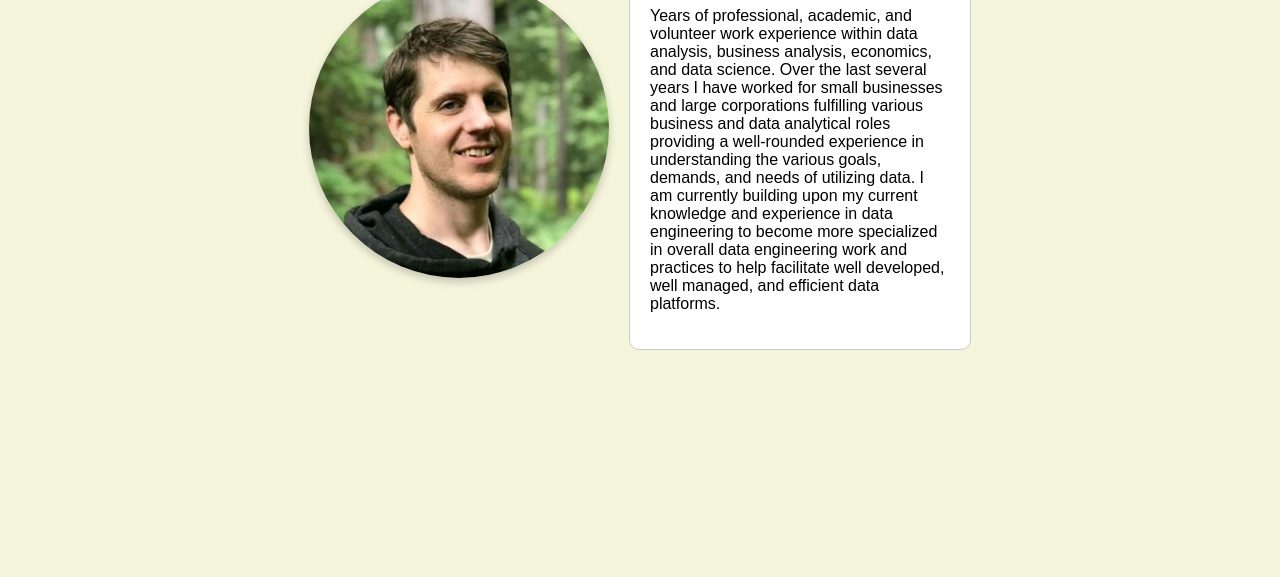
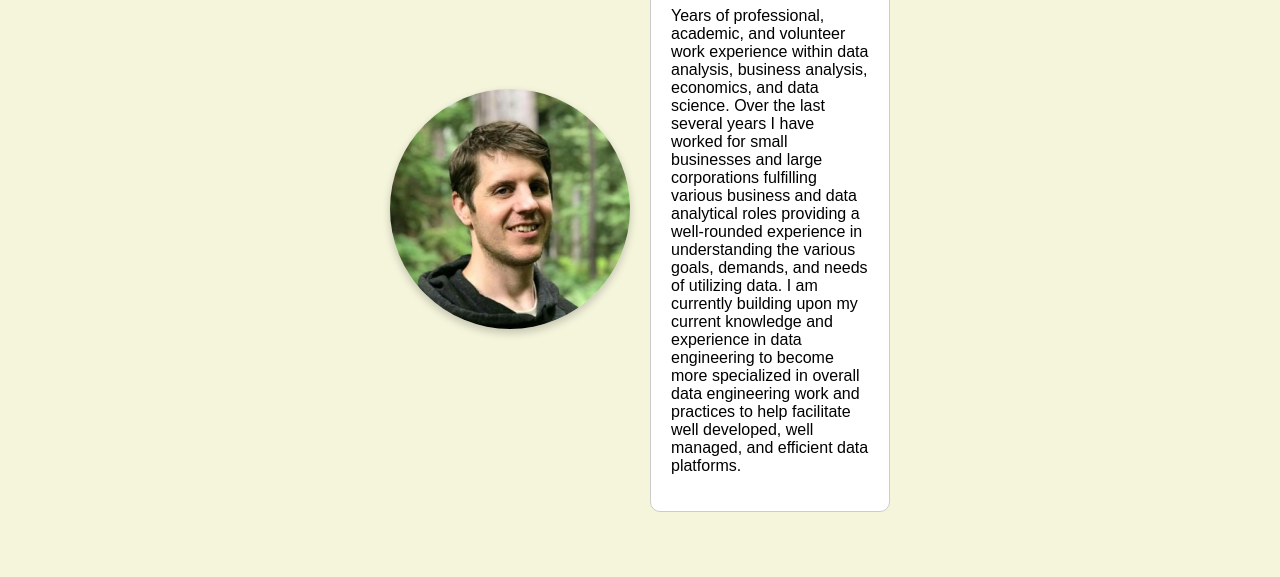
Before and after one commit to vipassanaecon/vipassanaecon.github.io, a plain HTML site: page pages/about_me.html in a window 1280 px wide. Shown: the part 223-800 px from the top of the page. Drawn offline with Linux system fonts and the light colour scheme.

Commit message:
update links and css

```diff
--- a/pages/about_me.html
+++ b/pages/about_me.html
@@ -21,10 +21,10 @@
         </nav>
     </header>
 
-    <main style="display: flex; justify-content: center; align-items: center; font-family: 'Arial', sans-serif;">
-        <img src="/images/about_me_photo.jpg" style="width: 300px; height: auto; border-radius: 50%; margin-right: 20px;" alt="About Me Photo">
+    <main style="display: flex; justify-content: center; align-items: center; width: 100%; font-family: 'Arial', sans-serif;">
+        <img src="/images/about_me_photo.jpg" style="width: 20%; height: auto; border-radius: 50%; margin-right: 20px;" alt="About Me Photo">
         <!-- Container for heading and paragraph -->
-        <div style="background-color: white; padding: 20px; border-radius: 10px; border: 1px solid #ccc; max-width: 350px;">
+        <div style="background-color: white; padding: 20px; border-radius: 10px; border: 1px solid #ccc; width: 20%; height: 20%; max-width: 20%;">
             <h1>About Me</h1>
             <p style="max-width: 300px; height: auto;">
                 Years of professional, academic, and volunteer work experience within data analysis, business analysis, economics, and data science.
```
